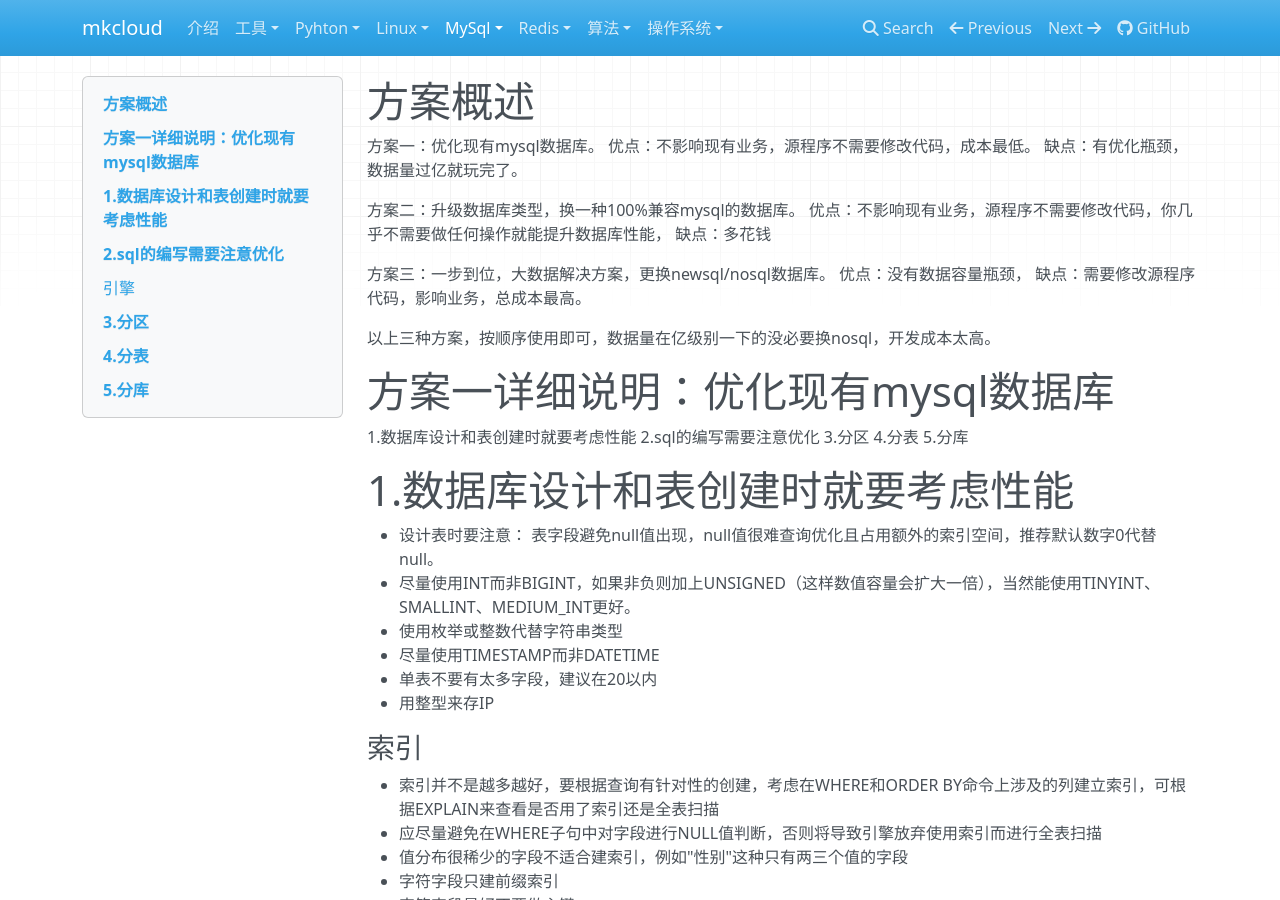
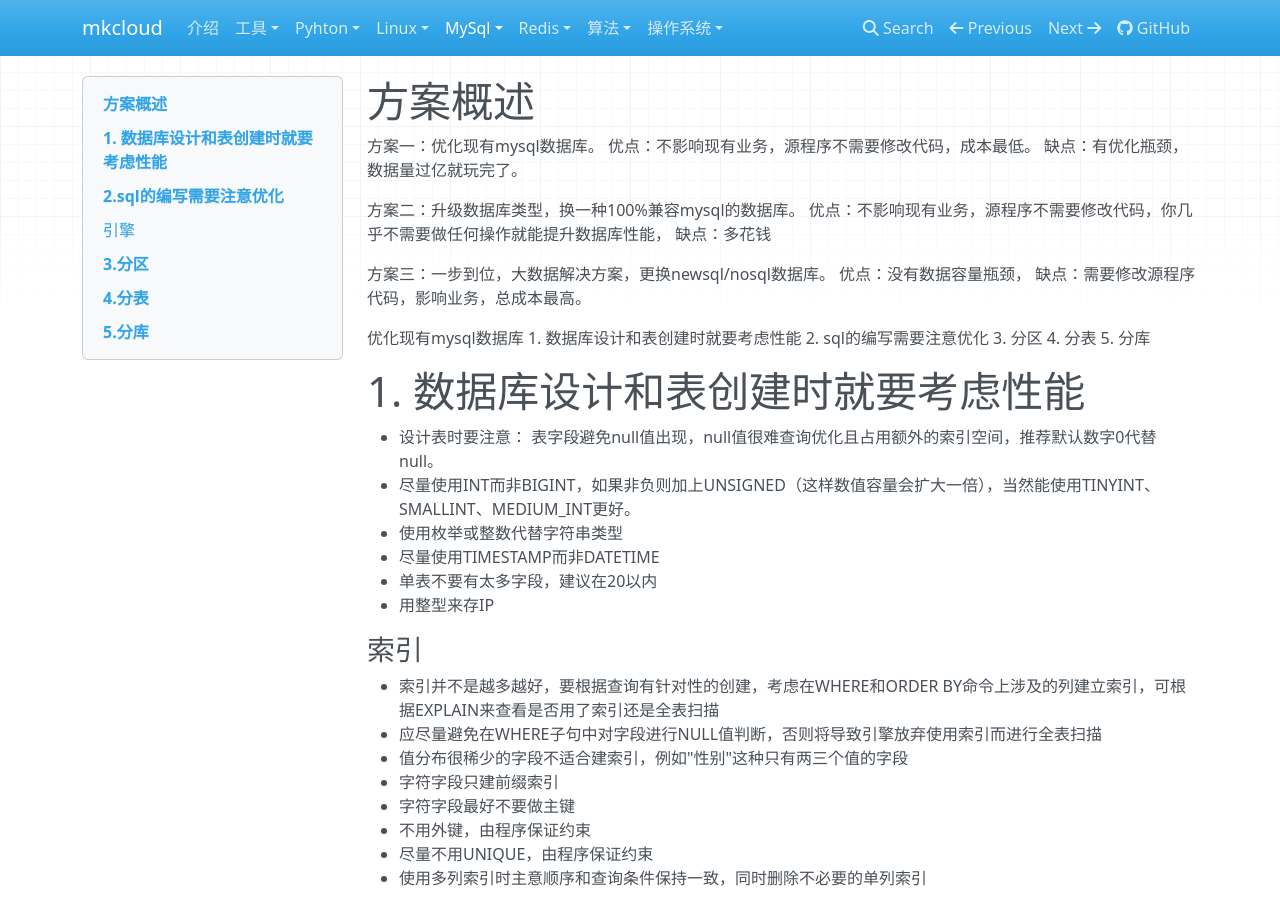
Before and after one commit to kormay/mkcloud, an MkDocs documentation site: the page built from docs/mysql/optimize_bigdata.md, in a window 1280 px wide and 900 px high. Built offline with MkDocs 1.6.1, drawn with Linux system fonts in a browser that asks for light colours; nearby versions of some CDN libraries.

Commit message:
optimize bigdata

```diff
--- a/docs/mysql/optimize_bigdata.md
+++ b/docs/mysql/optimize_bigdata.md
@@ -12,16 +12,14 @@
 优点：没有数据容量瓶颈，
 缺点：需要修改源程序代码，影响业务，总成本最高。
 
-以上三种方案，按顺序使用即可，数据量在亿级别一下的没必要换nosql，开发成本太高。
+优化现有mysql数据库
+1. 数据库设计和表创建时就要考虑性能
+2. sql的编写需要注意优化
+3. 分区
+4. 分表
+5. 分库
 
-# 方案一详细说明：优化现有mysql数据库
-1.数据库设计和表创建时就要考虑性能
-2.sql的编写需要注意优化
-3.分区
-4.分表
-5.分库
-
-# 1.数据库设计和表创建时就要考虑性能
+# 1. 数据库设计和表创建时就要考虑性能
 - 设计表时要注意： 表字段避免null值出现，null值很难查询优化且占用额外的索引空间，推荐默认数字0代替null。
 - 尽量使用INT而非BIGINT，如果非负则加上UNSIGNED（这样数值容量会扩大一倍），当然能使用TINYINT、SMALLINT、MEDIUM_INT更好。
 - 使用枚举或整数代替字符串类型
```
